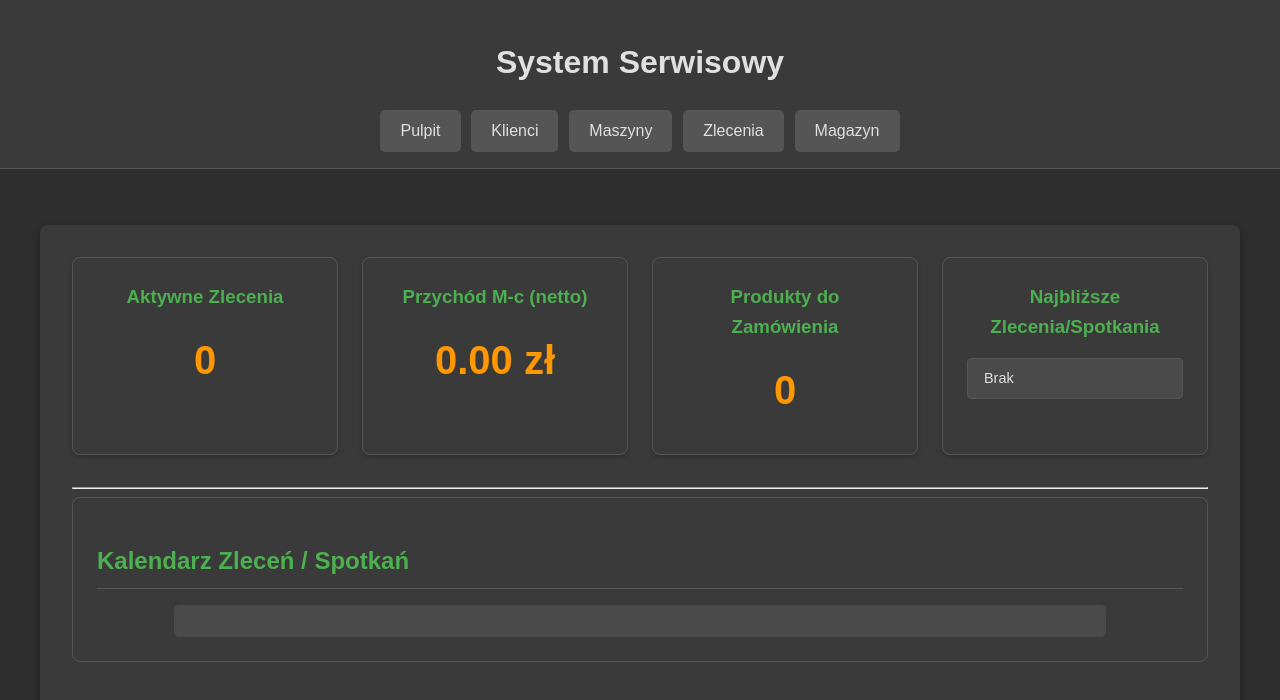
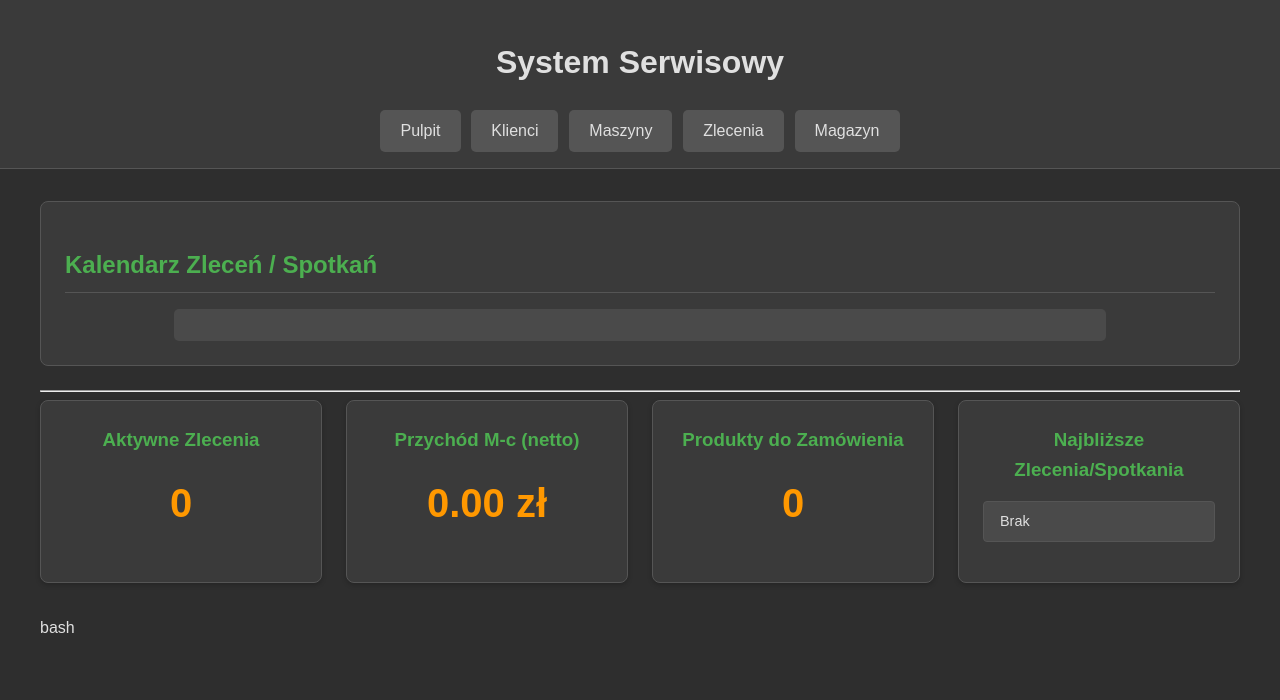
Before and after one commit to robertfoltynowicz3526/system-serwisowyv3, a website: page index.html in a window 1280 px wide. Drawn offline with nearby package versions, Linux system fonts and the light colour scheme; a script that the page names is missing.

Commit message:
Przywrocenie kalendarza na wierzch pulpitu

```diff
--- a/index.html
+++ b/index.html
@@ -23,7 +23,11 @@
     </header>
 
     <main>
-        <div id="pulpit" class="tab-content active">
+        <div class="calendar-container">
+    <h2>Kalendarz Zleceń / Spotkań</h2>
+    <div id='calendar'></div>
+</div>
+<hr>
 <div class="dashboard-grid">
     <div class="dashboard-card">
         <h3>Aktywne Zlecenia</h3>
@@ -43,14 +47,7 @@
             <li>Brak</li>
         </ul>
     </div>
-            </div>
-
-            <hr>
-            <div class="calendar-container">
-                <h2>Kalendarz Zleceń / Spotkań</h2>
-                <div id='calendar'></div>
-            </div>
-        </div>
+</div>bash
 
         <div id="klienci" class="tab-content">
             <h2>Baza Klientów</h2>
```
Lines whose indentation alone changed are shown as unchanged.
